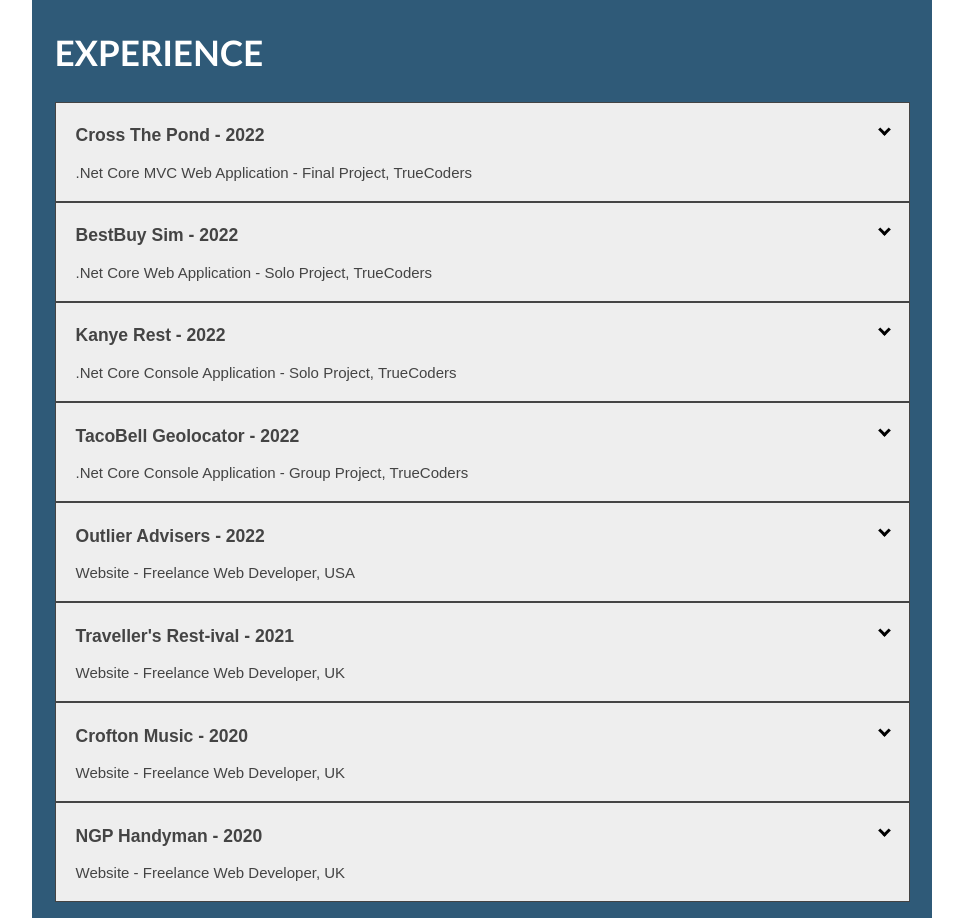
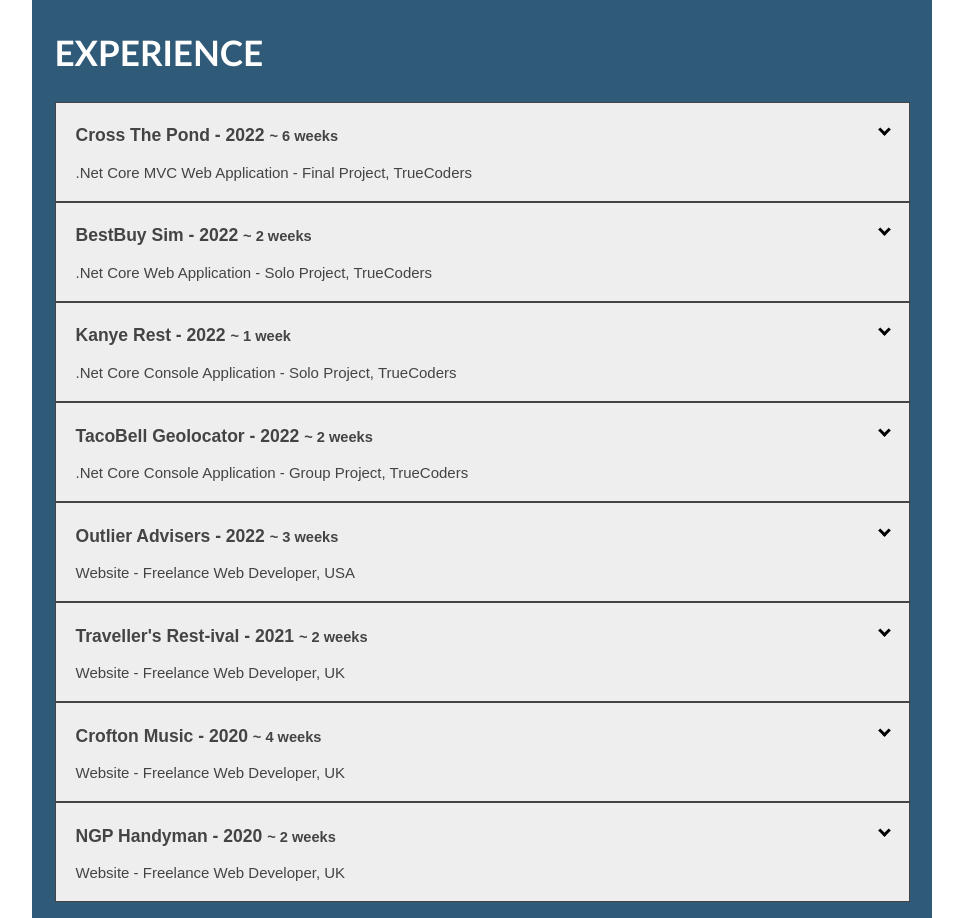
Before and after one commit to dannypellatt/ResumeWebsite, a plain HTML site: page Index.html in a window 1280 px wide. Shown: the part 1173-2091 px from the top of the page, without its empty margins (158-1121 px from the left). Drawn offline with Linux system fonts and the light colour scheme.

Commit message:
changed ul margin to better fit, added weeks to experience

```diff
--- a/Index.html
+++ b/Index.html
@@ -215,7 +215,7 @@
             <div class="resume-section">
                 <h2 class="heading">Experience</h2>
 
-                    <button type="button" class="collapsible project-button"><h3>Cross The Pond - 2022<i class="arrow down div-right"></i></h3><p>.Net Core MVC Web Application - Final Project, TrueCoders</p></button>
+                    <button type="button" class="collapsible project-button"><h3>Cross The Pond - 2022 <small>~ 6 weeks</small><i class="arrow down div-right"></i></h3><p>.Net Core MVC Web Application - Final Project, TrueCoders</p></button>
                     <div class="content">
                         <div>
                             <p>ASP .NET Core MVC | C# | MySQL | HTML | CSS | JavaScript | NewtonSoft.JSON | Dapper</p>
@@ -232,7 +232,7 @@
                         </div>
                     </div>
 
-                    <button type="button" class="collapsible project-button"><h3>BestBuy Sim - 2022<i class="arrow down div-right"></i></h3><p>.Net Core Web Application - Solo Project, TrueCoders</p></button>
+                    <button type="button" class="collapsible project-button"><h3>BestBuy Sim - 2022 <small>~ 2 weeks</small><i class="arrow down div-right"></i></h3><p>.Net Core Web Application - Solo Project, TrueCoders</p></button>
                     <div class="content">
                         <p>ASP .NET Core MVC | C# | MySQL | HTML | CSS | JavaScript</p>
                         <h4>A CRUD web application that allows manipulation of a database of BestBuy products.</h4>
@@ -242,7 +242,7 @@
                             <a href="https://github.com/dannypellatt/BestBuyProject" class="learn-more div-right">See GitHub</a><a href="https://dannypellatt.github.io/"" class="learn-more div-right">Learn More</a>
                     </div>
 
-                    <button type="button" class="collapsible project-button"><h3>Kanye Rest - 2022<i class="arrow down div-right"></i></h3><p>.Net Core Console Application - Solo Project, TrueCoders</p></button>
+                    <button type="button" class="collapsible project-button"><h3>Kanye Rest - 2022 <small>~ 1 week</small><i class="arrow down div-right"></i></h3><p>.Net Core Console Application - Solo Project, TrueCoders</p></button>
                     <div class="content">
                         <p>ASP.NET Core MVC | C# | MySQL | HTML | CSS | JavaScript</p>
                         <h4>Console application simulating a conversation between Kanye West and Ron Swanson.</h4>
@@ -253,7 +253,7 @@
                             <a href="https://github.com/dannypellatt/West-Swanson" class="learn-more div-right">See GitHub</a><a href="https://dannypellatt.github.io/" class="learn-more div-right">Learn More</a>
                     </div>
 
-                    <button type="button" class="collapsible project-button"><h3>TacoBell Geolocator - 2022<i class="arrow down div-right"></i></h3><p>.Net Core Console Application - Group Project, TrueCoders</p></button>
+                    <button type="button" class="collapsible project-button"><h3>TacoBell Geolocator - 2022 <small>~ 2 weeks</small><i class="arrow down div-right"></i></h3><p>.Net Core Console Application - Group Project, TrueCoders</p></button>
                     <div class="content">
                         <p>.Net Core | C# | MySQL | Geolocator | NuGet | xUnit | TDD | group work | debugging </p>
                         <h4>Console application that finds and displays the furthest TacoBell locations in the US.</h4>
@@ -265,7 +265,7 @@
                             <a href="https://github.com/dannypellatt/TacoParser" class="learn-more div-right">See GitHub</a><a href="https://dannypellatt.github.io/" class="learn-more div-right">Learn More</a>
                     </div>
 
-                    <button type="button" class="collapsible website-button"><h3>Outlier Advisers - 2022<i class="arrow down div-right"></i></h3><p>Website - Freelance Web Developer, USA</p></button>
+                    <button type="button" class="collapsible website-button"><h3>Outlier Advisers - 2022 <small>~ 3 weeks</small><i class="arrow down div-right"></i></h3><p>Website - Freelance Web Developer, USA</p></button>
                     <div class="content">
                         <p>HTML, CSS, Javascript, Bootstrap, client relatiotions, time management, UX & UI</p>
                         <h4>A landing page for a pet-health consultancy business.</h4>
@@ -275,7 +275,7 @@
                             <a href="#" class="learn-more div-right">See GitHub</a><a href="https://dannypellatt.github.io/" class="learn-more div-right">Learn More</a>
                     </div>
 
-                    <button type="button" class="collapsible website-button"><h3>Traveller's Rest-ival - 2021<i class="arrow down div-right"></i></h3><p>Website - Freelance Web Developer, UK</p></button>
+                    <button type="button" class="collapsible website-button"><h3>Traveller's Rest-ival - 2021 <small>~ 2 weeks</small><i class="arrow down div-right"></i></h3><p>Website - Freelance Web Developer, UK</p></button>
                     <div class="content">
                         <p>HTML, CSS, Javascript, Bootstrap, time management, UX & UI</p>
                         <h4>A landing page for a beer/music festival.</h4>
@@ -285,7 +285,7 @@
                             <a href="https://github.com/dannypellatt/travellersRestival" class="learn-more div-right">See GitHub</a><a href="https://dannypellatt.github.io/" class="learn-more div-right">Learn More</a>
                     </div>
 
-                    <button type="button" class="collapsible website-button"><h3>Crofton Music - 2020<i class="arrow down div-right"></i></h3><p>Website - Freelance Web Developer, UK</p></button>
+                    <button type="button" class="collapsible website-button"><h3>Crofton Music - 2020 <small>~ 4 weeks</small><i class="arrow down div-right"></i></h3><p>Website - Freelance Web Developer, UK</p></button>
                     <div class="content">
                         <p>HTML, CSS, Javascript, Bootstrap, time management, UX & UI</p>
                         <h4>A portfolio website for an acoustic musician.</h4>
@@ -295,7 +295,7 @@
                             <a href="#" class="learn-more div-right">See GitHub</a><a href="https://dannypellatt.github.io/" class="learn-more div-right">Learn More</a>
                     </div>
 
-                    <button type="button" class="collapsible website-button"><h3>NGP Handyman - 2020<i class="arrow down div-right"></i></h3><p>Website - Freelance Web Developer, UK</p></button>
+                    <button type="button" class="collapsible website-button"><h3>NGP Handyman - 2020 <small>~ 2 weeks</small><i class="arrow down div-right"></i></h3><p>Website - Freelance Web Developer, UK</p></button>
                     <div class="content">
                         <p>HTML, CSS, Javascript, Bootstrap, time management, UX & UI</p>
                         <h4>A portfolio website for an acoustic musician.</h4>
--- a/index.css
+++ b/index.css
@@ -89,7 +89,6 @@ a::after {
     display: flex;
     margin-bottom: 10px;
     align-items: center;
-    margin-left: 5px;
 }
 .skills ul li .skill_prog{
     width: 60%;
@@ -142,7 +141,7 @@ a::after {
     display: inline-block;
 }
 .explist ul {
-    padding-left: 30px
+    padding-left: 10px
 }
 .otherskills ul li .skill_prog{
     width: 25%;
@@ -307,3 +306,7 @@ a::after {
     width: 95%;
     margin: auto;
 }
+
+ul {
+    padding-left: 5px;
+}
```
